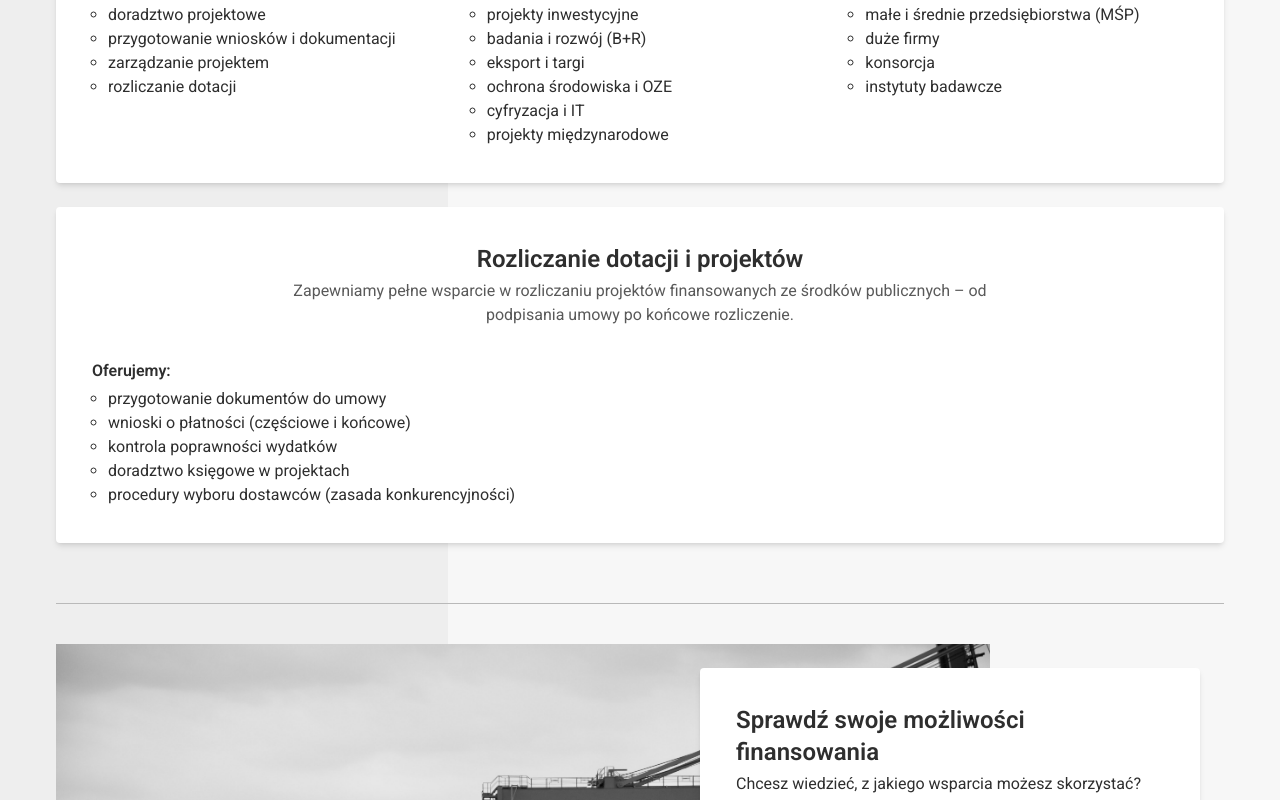
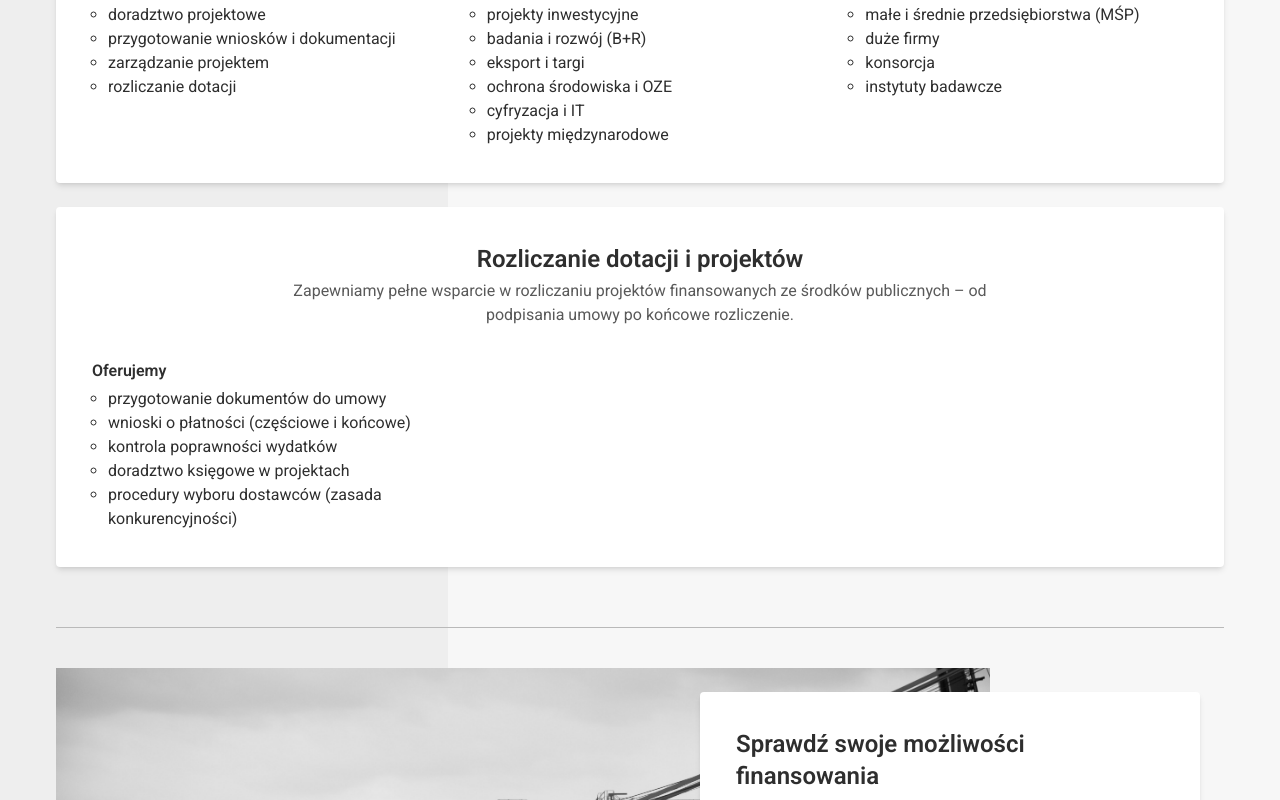
Before and after one commit to kattata/ga-finanse-v2, a Next.js app: page /uslugi in a window 1280 px wide. Shown: the part 780-1580 px from the top of the page. Built offline with nearby package versions, Linux system fonts and the light colour scheme.

Commit message:
Convery services to use json data

```diff
--- a/app/uslugi/page.tsx
+++ b/app/uslugi/page.tsx
@@ -24,124 +24,28 @@ export async function generateMetadata(): Promise<Metadata> {
 }
 
 export default function Services(): JSX.Element {
+  const { title, subtitle, description, services, contact } = servicesData;
+
   return (
     <div className="container [&_h3]:text-base">
       <section className="text-center mb-10">
         <h1>
-          <div>{servicesData.title}</div>
-          <div className="text-sm uppercase text-gray-700 mt-2">
-            {servicesData.subtitle}
-          </div>
+          <div>{title}</div>
+          <div className="text-sm uppercase text-gray-700 mt-2">{subtitle}</div>
         </h1>
-        <p className="md:max-w-2/3 mx-auto">{servicesData.description}</p>
+        <p className="md:max-w-2/3 mx-auto">{description}</p>
       </section>
 
-      <section className="tile mb-6">
-        <div className="text-center mb-8 md:max-w-2/3 mx-auto">
-          <h2>Doradztwo finansowe</h2>
-          <p className="text-gray-700">
-            Kompleksowe wsparcie finansowe dla firm i klientów indywidualnych
-          </p>
-        </div>
-
-        <div className="grid grid-cols-1 md:grid-cols-3 gap-10">
-          <article>
-            <h3>Pozyskiwanie finansowania</h3>
-            <ul>
-              <li>analiza potrzeb i dobór źródeł finansowania</li>
-              <li>opracowanie analiz finansowych</li>
-              <li>
-                przygotowanie dokumentacji (biznesplany, studia wykonalności)
-              </li>
-            </ul>
-          </article>
-
-          <article>
-            <h3>Finansowanie dla firm i klientów indywidualnych</h3>
-            <ul>
-              <li>kredyty inwestycyjne i obrotowe</li>
-              <li>leasing i faktoring</li>
-              <li>kredyty hipoteczne</li>
-              <li>finansowanie zakupów i dostaw</li>
-              <li>kredyty dla klientów indywidualnych</li>
-            </ul>
-          </article>
-
-          <article>
-            <h3>Usługi dodatkowe</h3>
-            <ul>
-              <li>współpraca z jednostkami naukowymi i laboratoriami</li>
-              <li>doradztwo w zakresie własności intelektualnej</li>
-              <li>pozyskiwanie partnerów do projektów</li>
-            </ul>
-          </article>
-        </div>
-      </section>
-
-      <section className="tile mb-6">
-        <div className="text-center mb-8 md:max-w-2/3 mx-auto">
-          <h2>Dotacje unijne i wsparcie bezzwrotne</h2>
-          <p className="text-gray-700">
-            Pomagamy w pozyskiwaniu i rozliczaniu dotacji unijnych oraz innych
-            form wsparcia publicznego.
-          </p>
-        </div>
-
-        <div className="grid grid-cols-1 md:grid-cols-3 gap-10">
-          <article>
-            <h3>Zakres usług</h3>
-            <ul>
-              <li>doradztwo projektowe</li>
-              <li>przygotowanie wniosków i dokumentacji</li>
-              <li>zarządzanie projektem</li>
-              <li>rozliczanie dotacji</li>
-            </ul>
-          </article>
-
-          <article>
-            <h3>Specjalizacje</h3>
-            <ul>
-              <li>projekty inwestycyjne</li>
-              <li>badania i rozwój (B+R)</li>
-              <li>eksport i targi</li>
-              <li>ochrona środowiska i OZE</li>
-              <li>cyfryzacja i IT</li>
-              <li>projekty międzynarodowe</li>
-            </ul>
-          </article>
-
-          <article>
-            <h3>Dla kogo</h3>
-            <ul>
-              <li>małe i średnie przedsiębiorstwa (MŚP)</li>
-              <li>duże firmy</li>
-              <li>konsorcja</li>
-              <li>instytuty badawcze</li>
-            </ul>
-          </article>
-        </div>
-      </section>
-
-      <section className="tile mb-6">
-        <div className="text-center mb-8 md:max-w-2/3 mx-auto">
-          <h2>Rozliczanie dotacji i projektów</h2>
-          <p className="text-gray-700">
-            Zapewniamy pełne wsparcie w rozliczaniu projektów finansowanych ze
-            środków publicznych – od podpisania umowy po końcowe rozliczenie.
-          </p>
-        </div>
-
-        <article>
-          <h3>Oferujemy:</h3>
-          <ul>
-            <li>przygotowanie dokumentów do umowy</li>
-            <li>wnioski o płatności (częściowe i końcowe)</li>
-            <li>kontrola poprawności wydatków</li>
-            <li>doradztwo księgowe w projektach</li>
-            <li>procedury wyboru dostawców (zasada konkurencyjności)</li>
-          </ul>
-        </article>
-      </section>
+      {services.map((service) => {
+        return (
+          <ServiceTile
+            title={service.title}
+            subtitle={service.subtitle}
+            groups={service.groups}
+            key={service.title}
+          />
+        );
+      })}
 
       <section className="mt-15 pt-10 border-t border-t-gray-300">
         <ImageAndText
@@ -149,18 +53,51 @@ export default function Services(): JSX.Element {
           imagePosition="left"
         >
           <div className="mb-4">
-            <h2>Sprawdź swoje możliwości finansowania</h2>
-            <p>
-              Chcesz wiedzieć, z jakiego wsparcia możesz skorzystać? Pomożemy
-              dobrać najlepsze rozwiązanie dla Ciebie lub Twojej firmy.
-            </p>
+            <h2>{contact.headline}</h2>
+            <p>{contact.text}</p>
           </div>
 
-          <Link href={"/kontakt"}>
-            <Button>Skontaktuj się z nami</Button>
+          <Link href={contact.cta.url}>
+            <Button>{contact.cta.text}</Button>
           </Link>
         </ImageAndText>
       </section>
     </div>
   );
 }
+
+interface Service {
+  title: string;
+  subtitle: string;
+  groups: {
+    headline: string;
+    items: string[];
+  }[];
+}
+
+function ServiceTile({ title, subtitle, groups }: Service) {
+  return (
+    <section className="tile mb-6">
+      <div className="text-center mb-8 md:max-w-2/3 mx-auto">
+        <h2>{title}</h2>
+        <p className="text-gray-700">{subtitle}</p>
+      </div>
+
+      <div className="grid grid-cols-1 md:grid-cols-3 gap-10">
+        {groups.map((group) => {
+          return (
+            <article key={group.headline}>
+              <h3>{group.headline}</h3>
+
+              <ul>
+                {group.items.map((item) => {
+                  return <li key={item}>{item}</li>;
+                })}
+              </ul>
+            </article>
+          );
+        })}
+      </div>
+    </section>
+  );
+}
--- a/data/services.json
+++ b/data/services.json
@@ -5,5 +5,98 @@
   },
   "title": "Doradztwo finansowe i dotacje dla firm",
   "subtitle": "Trójmiasto i okolice",
-  "description": "Wspieramy przedsiębiorców w pozyskiwaniu finansowania, dotacji unijnych oraz w skutecznym rozwoju biznesu. Zapewniamy kompleksową obsługę – od analizy po rozliczenie projektu."
+  "description": "Wspieramy przedsiębiorców w pozyskiwaniu finansowania, dotacji unijnych oraz w skutecznym rozwoju biznesu. Zapewniamy kompleksową obsługę – od analizy po rozliczenie projektu.",
+  "services": [
+    {
+      "title": "Doradztwo finansowe",
+      "subtitle": "Kompleksowe wsparcie finansowe dla firm i klientów indywidualnych",
+      "groups": [
+        {
+          "headline": "Pozyskiwanie finansowania",
+          "items": [
+            "analiza potrzeb i dobór źródeł finansowania",
+            "opracowanie analiz finansowych",
+            "przygotowanie dokumentacji (biznesplany, studia wykonalności)"
+          ]
+        },
+        {
+          "headline": "Finansowanie dla firm i klientów indywidualnych",
+          "items": [
+            "kredyty inwestycyjne i obrotowe",
+            "leasing i faktoring",
+            "kredyty hipoteczne",
+            "finansowanie zakupów i dostaw",
+            "kredyty dla klientów indywidualnych"
+          ]
+        },
+        {
+          "headline": "Usługi dodatkowe",
+          "items": [
+            "współpraca z jednostkami naukowymi i laboratoriami",
+            "doradztwo w zakresie własności intelektualnej",
+            "pozyskiwanie partnerów do projektów"
+          ]
+        }
+      ]
+    },
+    {
+      "title": "Dotacje unijne i wsparcie bezzwrotne",
+      "subtitle": "Pomagamy w pozyskiwaniu i rozliczaniu dotacji unijnych oraz innych form wsparcia publicznego.",
+      "groups": [
+        {
+          "headline": "Zakres usług",
+          "items": [
+            "doradztwo projektowe",
+            "przygotowanie wniosków i dokumentacji",
+            "zarządzanie projektem",
+            "rozliczanie dotacji"
+          ]
+        },
+        {
+          "headline": "Specjalizacje",
+          "items": [
+            "projekty inwestycyjne",
+            "badania i rozwój (B+R)",
+            "eksport i targi",
+            "ochrona środowiska i OZE",
+            "cyfryzacja i IT",
+            "projekty międzynarodowe"
+          ]
+        },
+        {
+          "headline": "Dla kogo",
+          "items": [
+            "małe i średnie przedsiębiorstwa (MŚP)",
+            "duże firmy",
+            "konsorcja",
+            "instytuty badawcze"
+          ]
+        }
+      ]
+    },
+    {
+      "title": "Rozliczanie dotacji i projektów",
+      "subtitle": "Zapewniamy pełne wsparcie w rozliczaniu projektów finansowanych ze środków publicznych – od podpisania umowy po końcowe rozliczenie.",
+      "groups": [
+        {
+          "headline": "Oferujemy",
+          "items": [
+            "przygotowanie dokumentów do umowy",
+            "wnioski o płatności (częściowe i końcowe)",
+            "kontrola poprawności wydatków",
+            "doradztwo księgowe w projektach",
+            "procedury wyboru dostawców (zasada konkurencyjności)"
+          ]
+        }
+      ]
+    }
+  ],
+  "contact": {
+    "headline": "Sprawdź swoje możliwości finansowania",
+    "text": "Chcesz wiedzieć, z jakiego wsparcia możesz skorzystać? Pomożemy dobrać najlepsze rozwiązanie dla Ciebie lub Twojej firmy.",
+    "cta": {
+      "text": "Skontaktuj się z nami",
+      "url": "/kontakt"
+    }
+  }
 }
```
